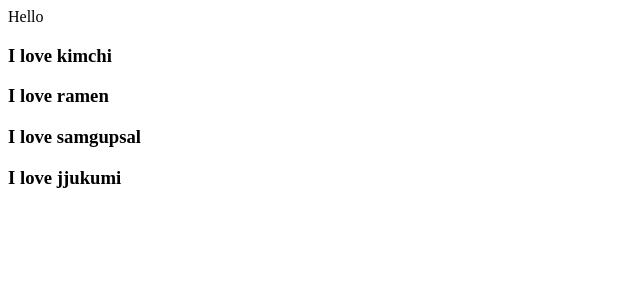
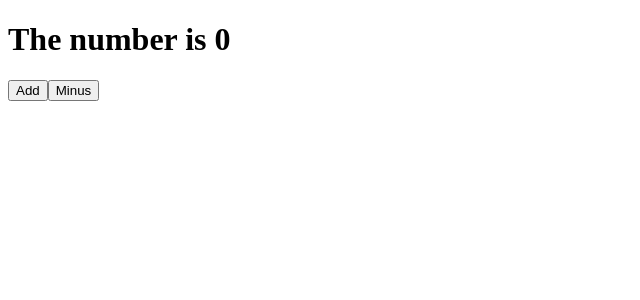
Before and after one commit to Geunho-Choi/movie_app_2021, a React (Create React App) app: page / in a window 1280 px wide. Shown: the top 300 px of the page, without its empty margins (0-640 px from the left). Built offline with nearby package versions, Linux system fonts and the light colour scheme.

Commit message:
update react-lecture 3.1

```diff
--- a/package.json
+++ b/package.json
@@ -6,6 +6,7 @@
     "@testing-library/jest-dom": "^5.14.1",
     "@testing-library/react": "^11.2.7",
     "@testing-library/user-event": "^12.8.3",
+    "prop-types": "^15.7.2",
     "react": "^17.0.2",
     "react-dom": "^17.0.2",
     "react-scripts": "4.0.3",
--- a/src/App.js
+++ b/src/App.js
@@ -1,42 +1,32 @@
 import React from "react";
+import PropTypes from "prop-types";
 
-function Food({ fav }) {
-  return <h3>I love {fav}</h3>;
-}
+class App extends React.Component {
+  state = {
+    count: 0,
+  };
+  add = () => {
+    console.log("add");
+    this.setState((current) => ({
+      count: current.count + 1,
+    }));
+  };
+  minus = () => {
+    console.log("minus");
+    this.setState((current) => ({
+      count: current.count - 1,
+    }));
+  };
 
-const foodILike = [
-  {
-    name: "Kimchi",
-    image:
-      "https://kstory365.files.wordpress.com/2015/01/kimchi-01-cabbage.jpg",
-  },
-  {
-    name: "bulgogi",
-    image:
-      "https://www.google.com/search?q=%EB%B6%88%EA%B3%A0%EA%B8%B0&rlz=1C5CHFA_enKR902KR902&sxsrf=ALeKk02ziUIXmsNvR7TuYKh1cpJGpdpH8g:1593509047151&source=lnms&tbm=isch&sa=X&ved=2ahUKEwi-p87lm6nqAhVbUd4KHVSWBBUQ_AUoAXoECBgQAw&biw=1440&bih=701&dpr=2#imgrc=kjZoAmvHGo-KfM",
-  },
-  {
-    name: "kimbap",
-    image:
-      "https://www.google.com/search?q=%EA%B9%80%EB%B0%A5&rlz=1C5CHFA_enKR902KR902&sxsrf=ALeKk03dn_nrK6M5JlKKfD5krm8w3qTmGQ:1593509069629&source=lnms&tbm=isch&sa=X&ved=2ahUKEwjqn6rwm6nqAhXDQN4KHYLUA4EQ_AUoAXoECBgQAw&biw=1440&bih=701#imgrc=Xz3xQoYZw3bqEM",
-  },
-  {
-    name: "samgyetang",
-    image:
-      "https://img.seoul.co.kr//img/upload/2019/07/25/SSI_20190725184016.jpg",
-  },
-];
-
-function App() {
-  return (
-    <div>
-      Hello
-      <Food fav="kimchi" />
-      <Food fav="ramen" />
-      <Food fav="samgupsal" />
-      <Food fav="jjukumi" />
-    </div>
-  );
+  render() {
+    return (
+      <div>
+        <h1>The number is {this.state.count}</h1>
+        <button onClick={this.add}>Add</button>
+        <button onClick={this.minus}>Minus</button>
+      </div>
+    );
+  }
 }
 
 export default App;
```
